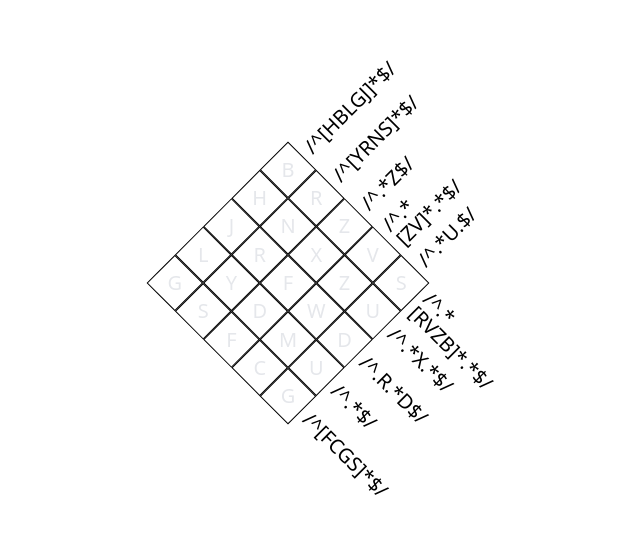
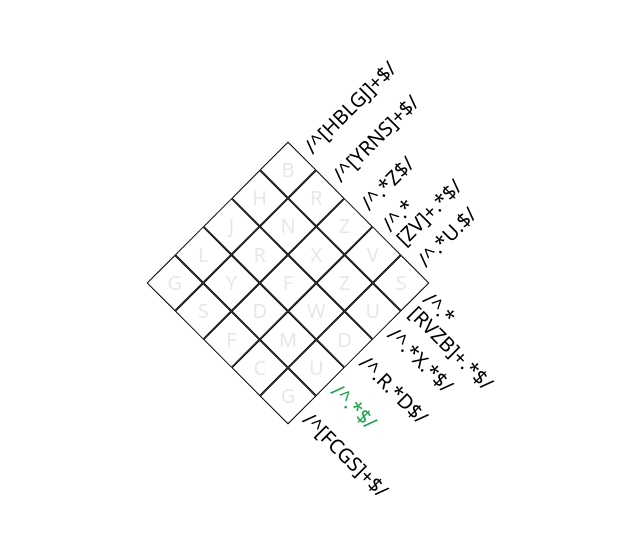
Before and after one commit to henningway/regex-crossword, a Vue app: page / in a window 1280 px wide. Shown: the part 117-650 px from the top of the page, without its empty margins (352-992 px from the left). Built offline with nearby package versions, Linux system fonts and the light colour scheme.

Commit message:
display regex in green when matching

```diff
--- a/src/Board.vue
+++ b/src/Board.vue
@@ -20,7 +20,7 @@
 
                     <input
                         type="text"
-                        class="border-none w-3 h-full outline-none transform rotate-45 bg-transparent"
+                        class="border-none w-5 h-full outline-none transform rotate-45 bg-transparent"
                         :value="input[rowIndex][colIndex]"
                         @input="update(($event.target as HTMLInputElement).value, rowIndex, colIndex)"
                     />
@@ -29,6 +29,7 @@
                     <div
                         v-if="rowIndex === game.size - 1"
                         class="absolute top-full left-full origin-top-left rotate-90 flex items-center px-2"
+                        :class="{ 'text-green-600': checkColRegex(colIndex) }"
                         :style="{ height: CELL_PX + 'px' }"
                     >
                         {{ game.regex.columns[colIndex] }}
@@ -38,6 +39,7 @@
                 <!-- row regex -->
                 <div
                     class="absolute left-full flex items-center px-2"
+                    :class="{ 'text-green-600': checkRowRegex(rowIndex) }"
                     :style="{ height: CELL_PX + 'px' }"
                 >
                     {{ game.regex.rows[rowIndex] }}
@@ -49,8 +51,9 @@
 
 <script setup lang="ts">
     import type { Board, Game } from '@/type/common';
-    import { always as _, assocPath, last, times, toUpper } from 'ramda';
+    import { always as _, assocPath, last, test, times, toUpper, transpose } from 'ramda';
     import { ref } from 'vue';
+    import { collapse } from '@/util/string';
 
     const CELL_PX = 40;
 
@@ -60,6 +63,14 @@
     const input = ref<Board>(times(_(times(_(''), props.game.size)), props.game.size));
 
     /* METHODS */
+    const checkRowRegex = (rowIndex: number): boolean => {
+        return test(props.game.regex.rows[rowIndex], collapse(input.value[rowIndex]));
+    };
+
+    const checkColRegex = (colIndex: number): boolean => {
+        return test(props.game.regex.columns[colIndex], collapse(transpose(input.value)[colIndex]));
+    };
+
     const update = (value: string | null, rowIndex: number, colIndex: number) => {
         input.value = assocPath([rowIndex, colIndex], toUpper(value !== null ? last(value) : ''), input.value);
     };
--- a/src/util/regex.ts
+++ b/src/util/regex.ts
@@ -35,9 +35,9 @@ function regexRandomSubsetOfSymbols(symbols: string[]): RegExp {
     const subset = randomSubset(symbols);
 
     if (subset.length === 1) return new RegExp(`^.*${subset[0]}.*$`);
-    if (subset.length === symbols.length) return new RegExp(`^[${join('', subset)}]*$`);
+    if (subset.length === symbols.length) return new RegExp(`^[${join('', subset)}]+$`);
 
-    return new RegExp(`^.*[${collapse(subset)}]*.*$`);
+    return new RegExp(`^.*[${collapse(subset)}]+.*$`);
 }
 
 /**
```
